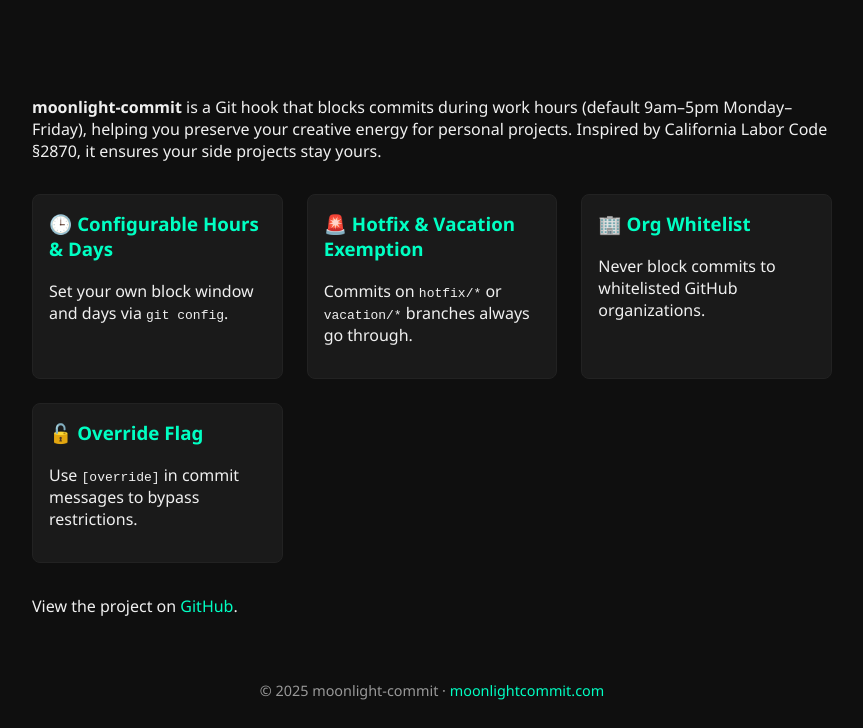
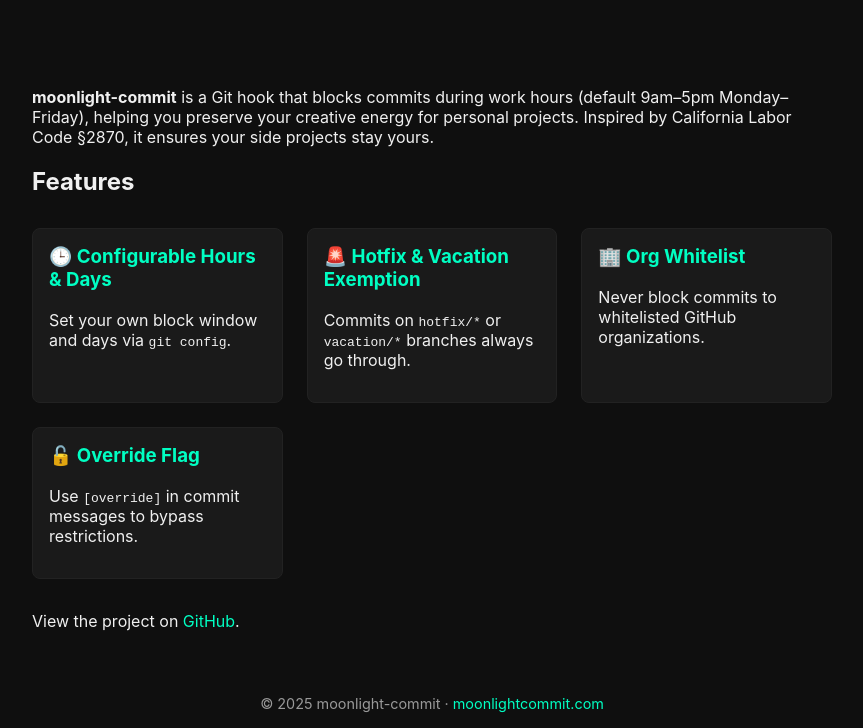
Before and after one commit to closedloop-technologies/moonlight-commit, a plain HTML site: page index.html in a window 1280 px wide. Shown: the part 133-861 px from the top of the page, without its empty margins (208-1071 px from the left). Drawn offline with Linux system fonts and the light colour scheme.

Commit message:
Improve docs and installer

```diff
--- a/index.html
+++ b/index.html
@@ -10,7 +10,7 @@
       --text: #f0f0f0;
       --accent: #00ffc3;
       --muted: #999;
-      --font: 'Segoe UI', sans-serif;
+      --font: -apple-system, BlinkMacSystemFont, 'Segoe UI', sans-serif;
     }
     body {
       margin: 0;
@@ -89,7 +89,8 @@
     <p>
       <strong>moonlight-commit</strong> is a Git hook that blocks commits during work hours (default 9am–5pm Monday–Friday), helping you preserve your creative energy for personal projects. Inspired by California Labor Code §2870, it ensures your side projects stay yours.
     </p>
-    <div class="features">
+    <h2 id="features">Features</h2>
+    <div class="features" aria-labelledby="features">
       <div class="feature">
         <h3>🕒 Configurable Hours & Days</h3>
         <p>Set your own block window and days via <code>git config</code>.</p>
@@ -107,9 +108,23 @@
         <p>Use <code>[override]</code> in commit messages to bypass restrictions.</p>
       </div>
     </div>
-    <p style="margin-top:2rem;">
-      View the project on <a href="https://github.com/YOUR_USERNAME/moonlight-commit" target="_blank" rel="noopener noreferrer">GitHub</a>.
+    <p id="github-paragraph" style="margin-top:2rem;">
+      View the project on <a id="github-link" href="#" target="_blank" rel="noopener noreferrer">GitHub</a>.
     </p>
+    <script data-repo-owner="YOUR_USERNAME">
+      (function() {
+        var owner = document.currentScript.getAttribute('data-repo-owner');
+        if (!owner) {
+          var host = location.hostname;
+          if (host.endsWith('.github.io')) {
+            owner = host.replace('.github.io', '');
+          }
+        }
+        if (owner) {
+          document.getElementById('github-link').href = 'https://github.com/' + owner + '/moonlight-commit';
+        }
+      })();
+    </script>
   </main>
   <footer>
     &copy; 2025 moonlight-commit · <a href="https://moonlightcommit.com">moonlightcommit.com</a>
```
Also changed, not shown: 2 other files.
